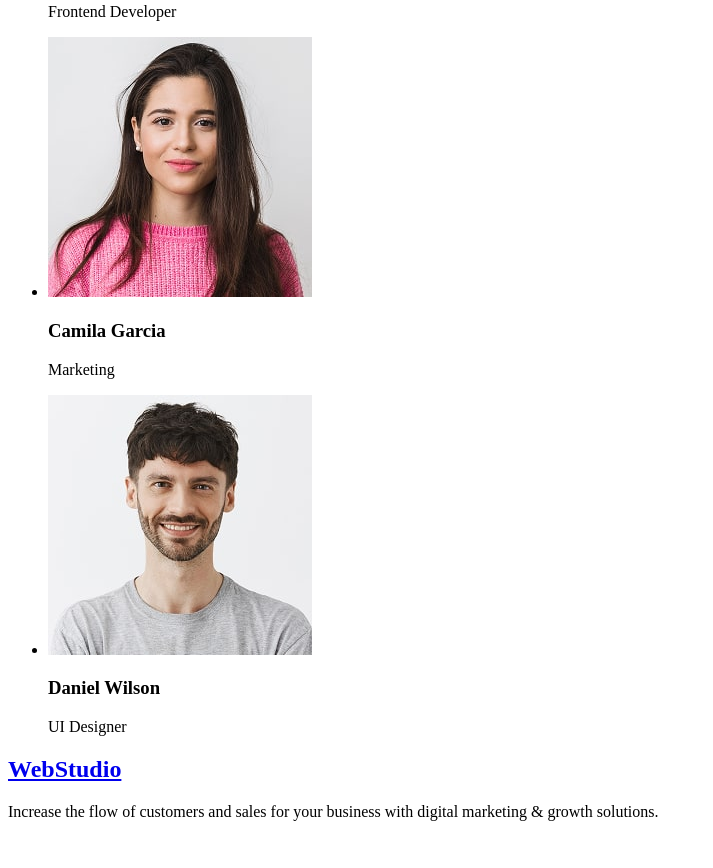
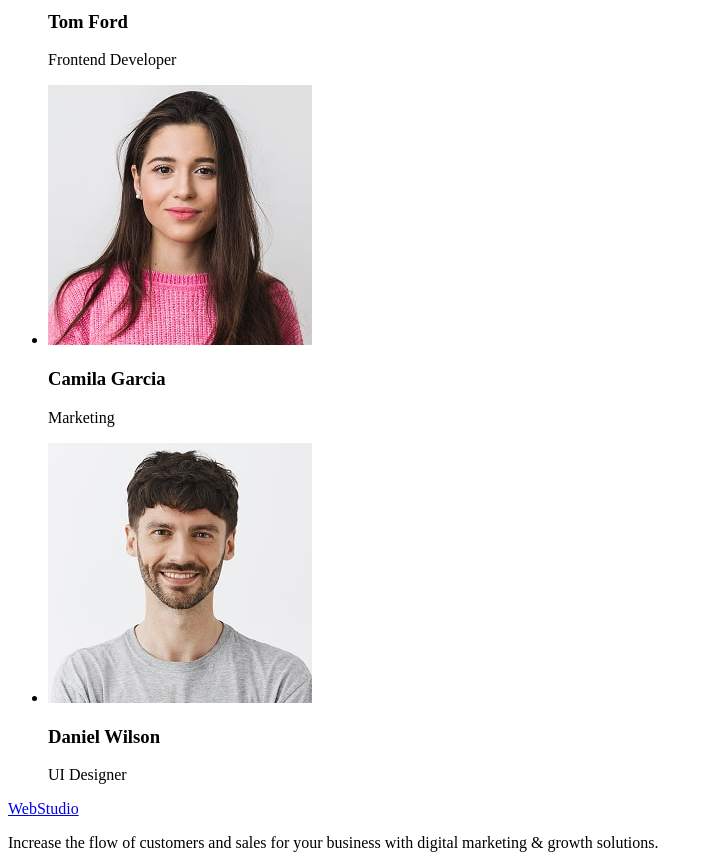
Before and after one commit to AnastasiaBoiko88/goit-markup-hw-01, a plain HTML site: page index.html in a window 1280 px wide. Shown: the part 1290-2158 px from the top of the page, without its empty margins (0-713 px from the left). Before the commit the page ends 2127 px from the top, so only its background shows below. Drawn offline with Linux system fonts and the light colour scheme.

Commit message:
adding corrections

```diff
--- a/index.html
+++ b/index.html
@@ -28,7 +28,7 @@
         <button type="button">Order Service</button>
       </section>
       <section>
-        <!--<h2>our advantages</h2>-->
+        <h2>our advantages</h2>
         <ul>
           <li>
             <h3>Strategy</h3>
@@ -99,7 +99,7 @@
       </section>
     </main>
     <footer>
-        <h2><a href="./index.html">WebStudio</a></h2>
+        <a href="./index.html">WebStudio</a>
         <p>Increase the flow of customers and sales for your business with digital marketing & growth solutions.</p>
     </footer>
   </body>
```
